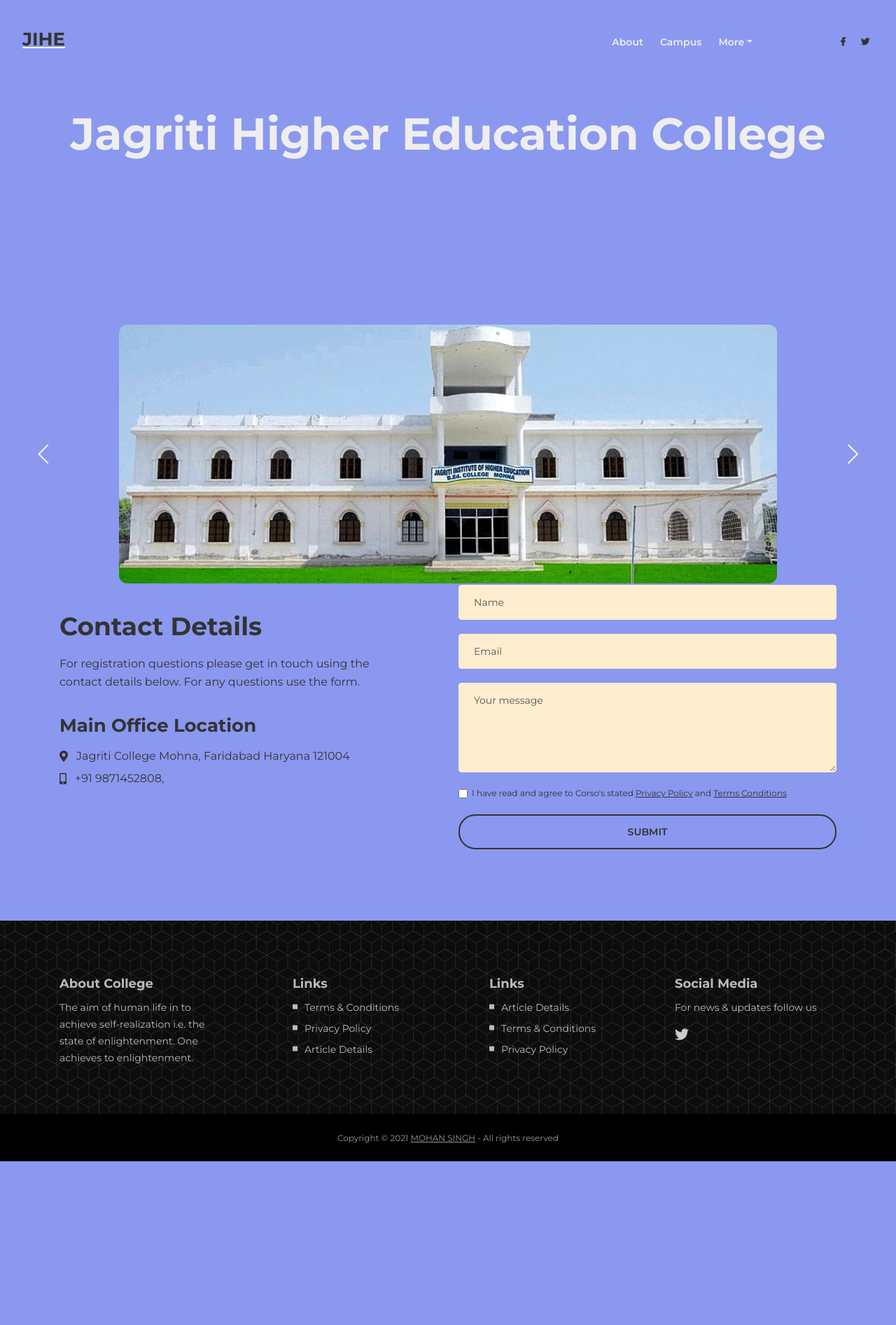
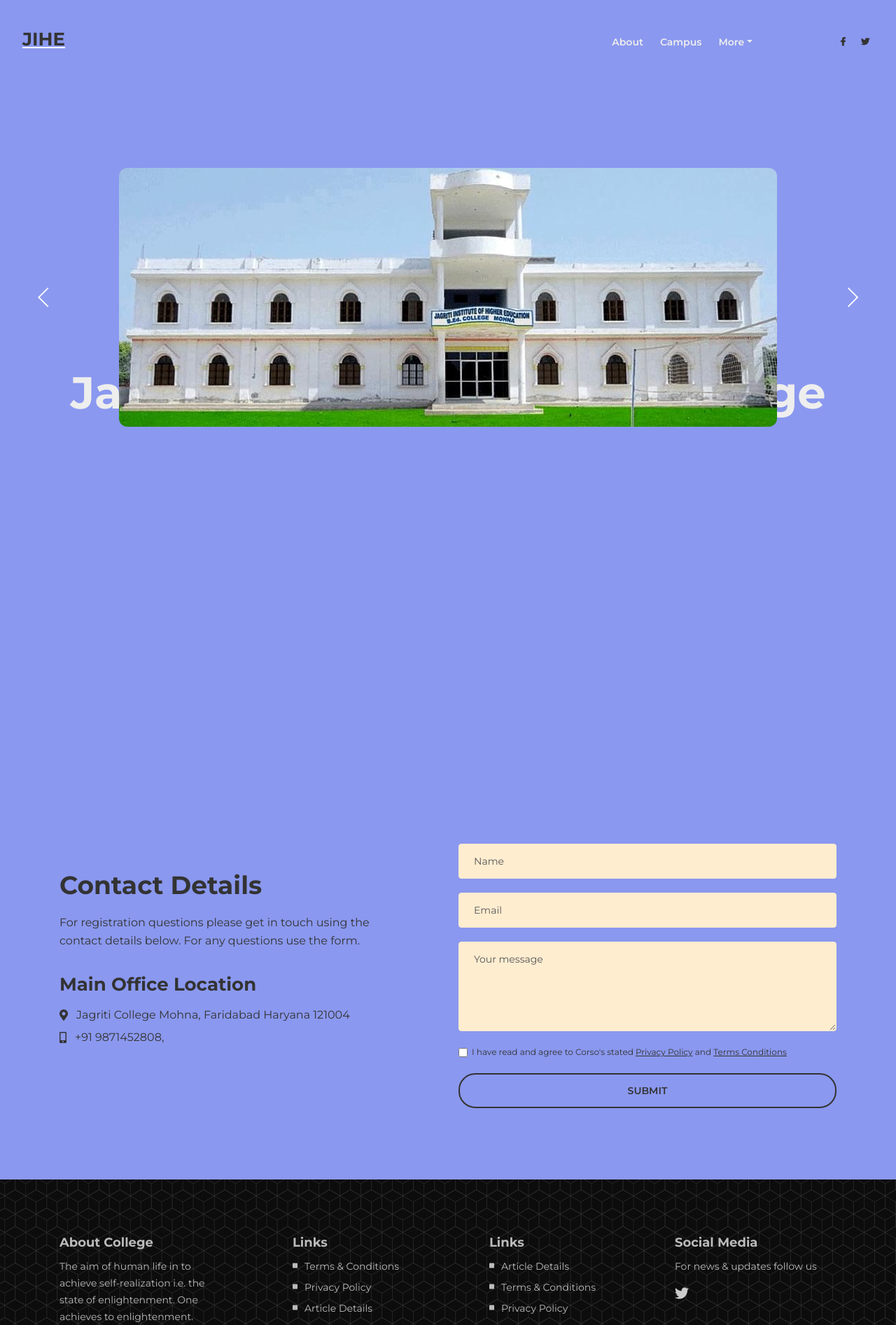
Before and after one commit to jihecoin/jihecoin.github.io, a PHP site: page / in a window 1280 px wide. Shown: the top 1894 px of the page at 70% size. Before the commit the page ends 1660 px from the top, so only its background shows below. Run offline with PHP 8.4, Linux system fonts and the light colour scheme.

Commit message:
ne design

```diff
--- a/css/styles.css
+++ b/css/styles.css
@@ -821,14 +821,24 @@
 }
 
 .header .outer-container {
-	position: absolute;
-	right: 0;
-	bottom: -2rem;
-	left: 0;
-	margin-right: auto;
-	margin-left: auto;
-	width: 100%;
-}
+	position: relative;
+	/* right: 0; */
+	/* bottom: -2rem; */
+	/* left: 0; */
+	/* margin-right: auto; */
+	/* margin-left: auto; */
+	/* width: 100%; */
+}
+
+/* .header .outer-container { */
+	/* position: absolute; */
+	/* right: 0; */
+	/* bottom: -2rem; */
+	/* left: 0; */
+	/* margin-right: auto; */
+	/* margin-left: auto; */
+	/* width: 100%; */
+/* } */
 
 .header .slider-container {
 	position: relative;
@@ -1708,7 +1718,7 @@
 	}
 
 	.header .outer-container {
-		bottom: -4rem;
+		/* bottom: -4rem; */
 	}
 
 	.header .swiper-button-prev {
--- a/index.html
+++ b/index.html
@@ -109,25 +109,18 @@
 
     <!-- Header -->
     <header id="header" class="header">
+
+        <!-- Image Slider -->
+
+
+
+        <!-- end of image slider -->
+
         <div class="container">
             <div class="row">
                 <div class="col-lg-12">
                     <div class="text-container">
                         <div class="countdown">
-                            <!-- <span id="clock"></span> -->
-                        </div>
-                        <h1>Jagriti Higher Education College</h1>
-                        <!-- <p class="p-large">Do you feel like you're doing a lot of guess work when it comes to SEO for your website? Take the SEO training course to change that</p> -->
-                        <!-- <a class="btn-solid-lg page-scroll" href="#register">REGISTER</a> -->
-                        <!-- <a class="btn-outline-lg page-scroll" href="#instructor">DISCOVER</a> -->
-                    </div> <!-- end of text-container -->
-                </div> <!-- end of col -->
-            </div> <!-- end of row -->
-        </div> <!-- end of container -->
-
-        <!-- Image Slider -->
-		        <div class="container">
-
                              <div class="outer-container">
 									<div class="slider-container">
 										<div class="swiper-container image-slider-1">
@@ -148,7 +141,14 @@
 									</div> <!-- end of slider-container -->
         </div> <!-- end of outer-container -->
                         </div>
-        <!-- end of image slider -->
+                        <h1>Jagriti Higher Education College</h1>
+                        <!-- <p class="p-large">Do you feel like you're doing a lot of guess work when it comes to SEO for your website? Take the SEO training course to change that</p> -->
+                        <!-- <a class="btn-solid-lg page-scroll" href="#register">REGISTER</a> -->
+                        <!-- <a class="btn-outline-lg page-scroll" href="#instructor">DISCOVER</a> -->
+                    </div> <!-- end of text-container -->
+                </div> <!-- end of col -->
+            </div> <!-- end of row -->
+        </div> <!-- end of container -->
 
     </header> <!-- end of header -->
     <!-- end of header -->
```
Also changed, not shown: 2 other files. Lines whose indentation alone changed are shown as unchanged.
